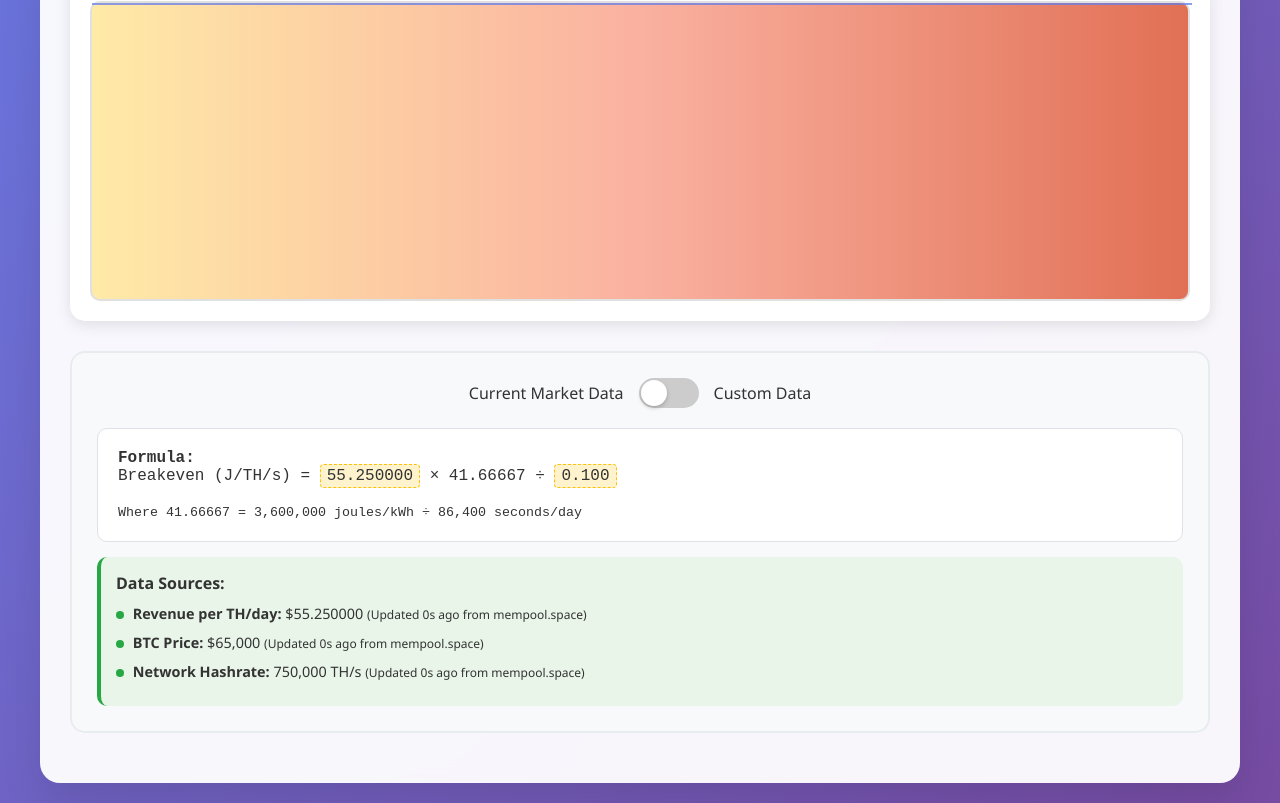
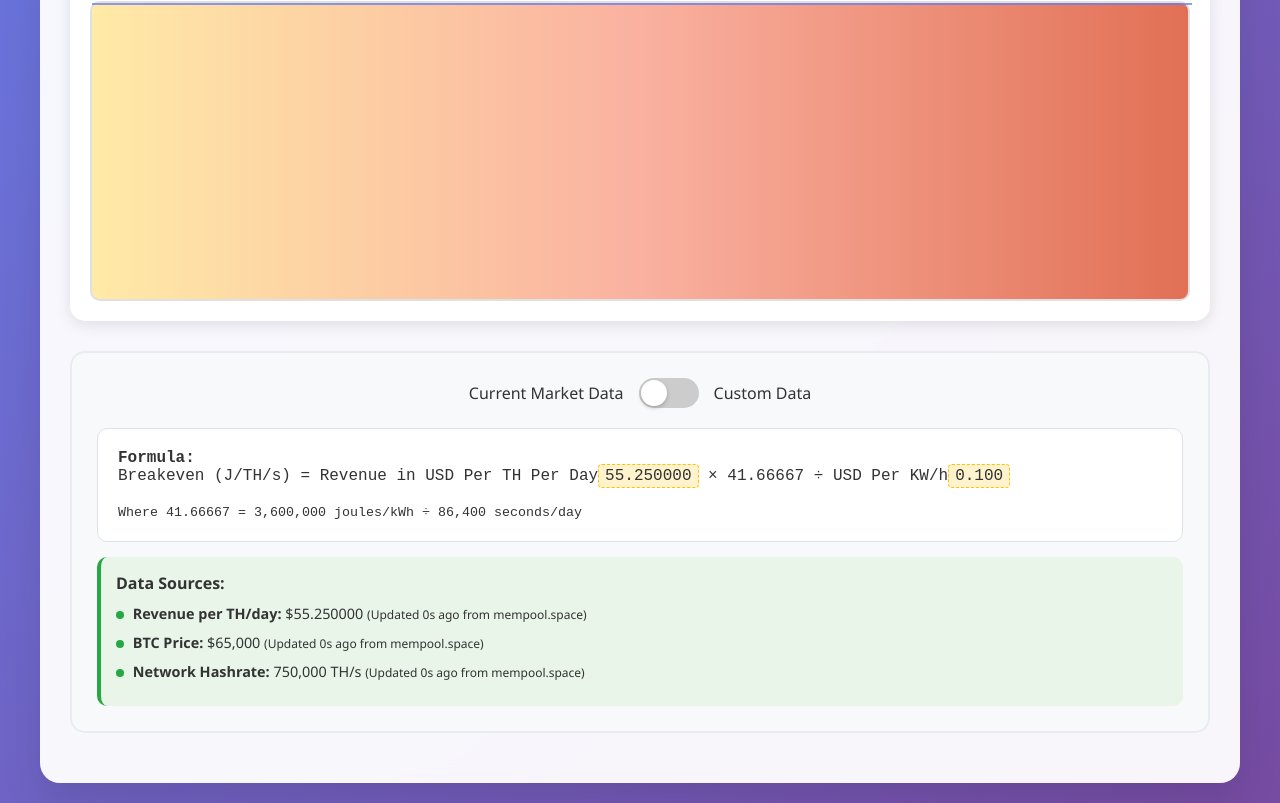
Before and after one commit to laughpadhodl/wattsworthit, a plain HTML site: page index.html in a window 1280 px wide. Shown: the part 583-1386 px from the top of the page. Drawn offline with Linux system fonts and the light colour scheme.

Commit message:
Update index.html

```diff
--- a/index.html
+++ b/index.html
@@ -274,7 +274,7 @@
 
             <div class="formula-display" id="formulaDisplay">
                 <strong>Formula:</strong><br>
-                Breakeven (J/TH/s) = <span class="editable-value" data-field="revenue">0.00</span> × 41.66667 ÷ <span class="editable-value" data-field="electricityCost">0.10</span><br><br>
+                Breakeven (J/TH/s) = Revenue in USD Per TH Per Day<span class="editable-value" data-field="revenue">0.00</span> × 41.66667 ÷ USD Per KW/h<span class="editable-value" data-field="electricityCost">0.10</span><br><br>
                 <small>Where 41.66667 = 3,600,000 joules/kWh ÷ 86,400 seconds/day</small>
             </div>
 
```
